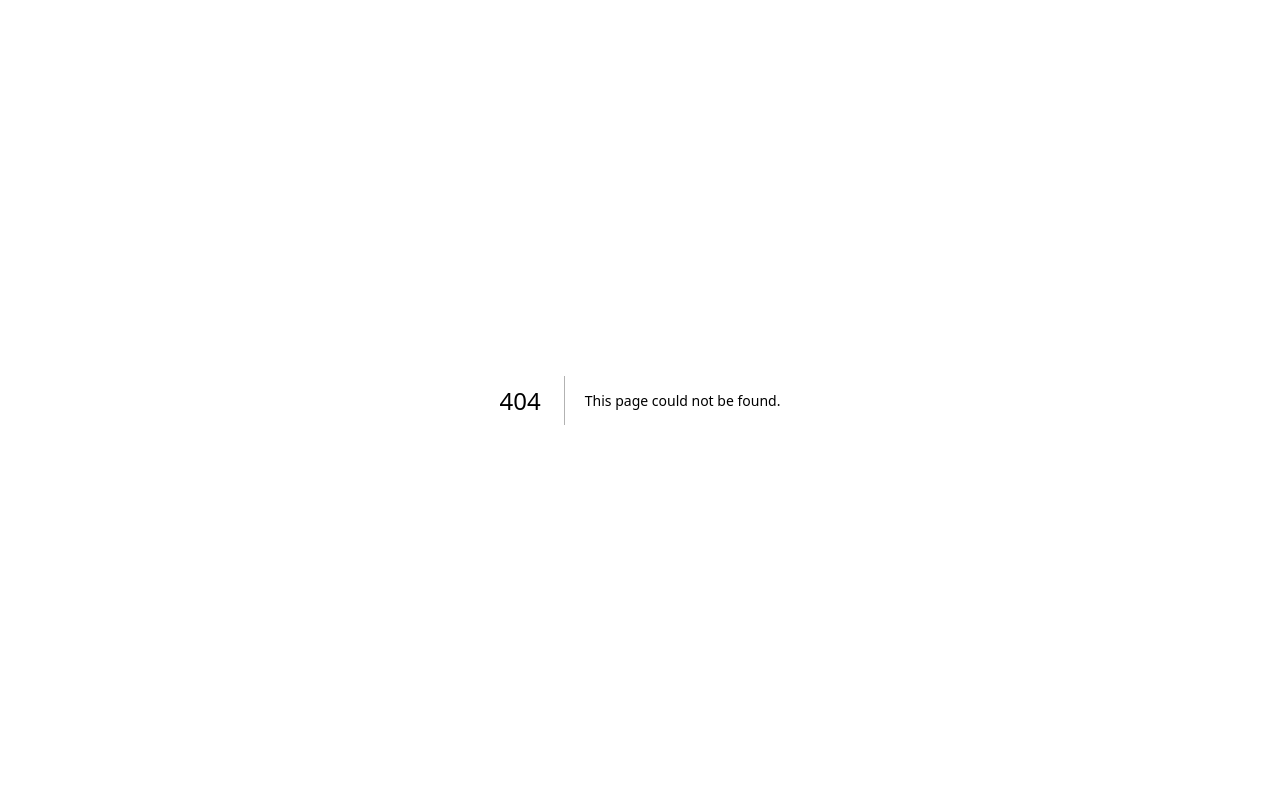
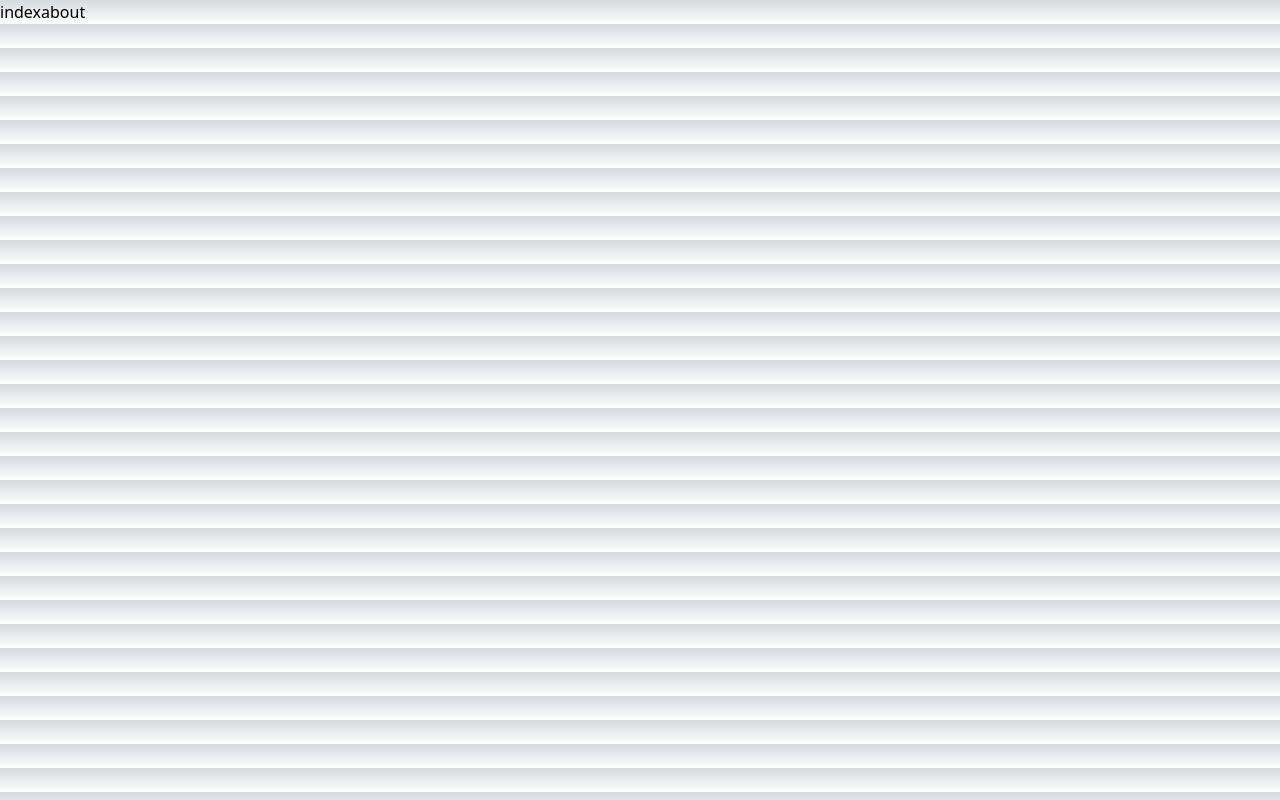
Before and after one commit to sayuen0/next-github-pages, a Next.js app: page /about in a window 1280 px wide. Before the commit this address had no page. Built offline with nearby package versions, Linux system fonts and the light colour scheme.

Commit message:
add github pages deploy

```diff
--- /dev/null
+++ b/src/pages/about.tsx
@@ -0,0 +1,14 @@
+import Link from 'next/link'
+
+export default function Navigation() {
+  return (
+    <nav>
+      <Link href="/">
+        index
+      </Link>
+      <Link href="/about">
+        about
+      </Link>
+    </nav>
+  )
+}
```
Also changed, not shown: package.json (+10 -7 lines), 1 other file (tests, documents, lock files or other folders).
